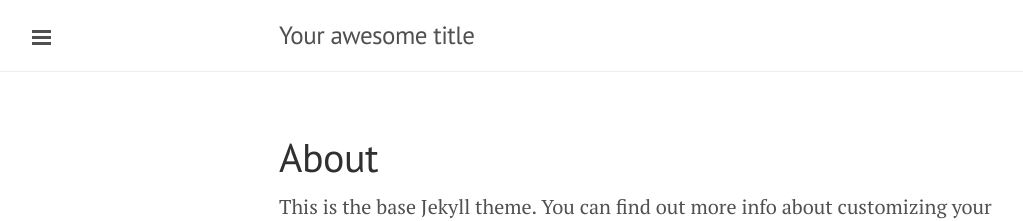
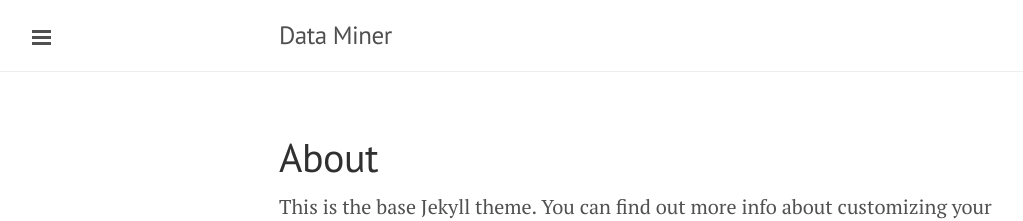
Before and after one commit to sephyr84/sephyr84.github.io, a Jekyll site: the page built from about.md, in a window 1280 px wide. Shown: the top 221 px of the page, without its empty margins (1-1024 px from the left). Built offline with Jekyll 4.4.1, drawn with Linux system fonts in a browser that asks for light colours; part of the change alters nothing that is shown.

Commit message:
change config

```diff
--- a/_config.yml
+++ b/_config.yml
@@ -13,16 +13,15 @@
 # you will see them accessed via {{ site.title }}, {{ site.email }}, and so on.
 # You can create any custom variable you would like, and they will be accessible
 # in the templates via {{ site.myvariable }}.
-title: Your awesome title
-email: your-email@example.com
+title: Data Miner
+email: sephyr84@gmail.com
 description: >- # this means to ignore newlines until "baseurl:"
-  Write an awesome description for your new site here. You can edit this
-  line in _config.yml. It will appear in your document head meta (for
-  Google search results) and in your feed.xml site description.
+  This is my note to study data analysis
+  My interest are AI, bigdata, data analysis
 baseurl: "" # the subpath of your site, e.g. /blog
 url: "" # the base hostname & protocol for your site, e.g. http://example.com
-twitter_username: jekyllrb
-github_username:  jekyll
+twitter_username:
+github_username: sephyr84
 
 # Build settings
 markdown: kramdown
```
